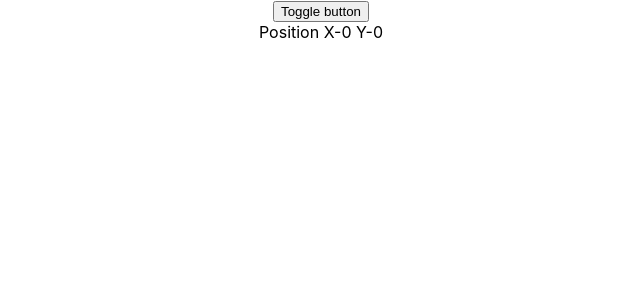
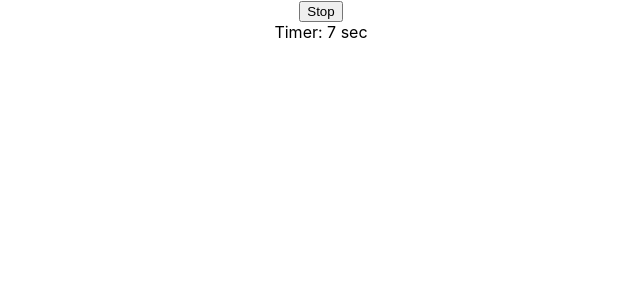
Before and after one commit to pdayanand03/react-hooks, a React (Create React App) app: page / in a window 1280 px wide. Shown: the top 300 px of the page, without its empty margins (319-959 px from the left). Built offline with nearby package versions, Linux system fonts and the light colour scheme.

Commit message:
The setInterval used and handled with cleanUp function

```diff
--- a/src/App.js
+++ b/src/App.js
@@ -5,6 +5,7 @@ import HookCounterFour from './components/HookCounterFour';
 import HookCounterThree from './components/HookCounterThree';
 import HookCounterTwo from './components/HookCounterTwo';
 import HookUseEffect from './components/HookUseEffect';
+import IntervalHandlerComponent from './components/IntervalHandlerComponent';
 import MouseComponent from './components/MouseComponent';
 
 function App() {
@@ -16,7 +17,8 @@ function App() {
      {/* <HookCounterThree/> */}
      {/* <HookCounterFour/> */}
      {/* <HookUseEffect/> */}
-     <MouseComponent/>
+     {/* <MouseComponent/> */}
+     <IntervalHandlerComponent/>
     </div>
   );
 }
--- /dev/null
+++ b/src/components/IntervalCounter.js
@@ -0,0 +1,20 @@
+import React, { useEffect, useState } from "react";
+
+const IntervalCounter = () =>{
+    const [counter, setCounter] = useState(0);
+    useEffect(()=>{
+        console.log("Interval Mounted")
+        const interval = setInterval(()=>{
+            setCounter(prevCount=>prevCount+1)
+        },1000)
+
+        return (()=>{
+            console.log("Interval Unmounted")
+            clearInterval(interval)
+        })
+    },[])
+    return(
+        <div>Timer: {counter} sec</div>
+    )
+}
+export default IntervalCounter
--- /dev/null
+++ b/src/components/IntervalHandlerComponent.js
@@ -0,0 +1,13 @@
+import React, { useState } from "react";
+import IntervalCounter from "./IntervalCounter";
+
+const IntervalHandlerComponent = () =>{
+    const [state, setState] = useState(true)
+    return(
+        <div>
+            <button onClick={()=>setState(!state)}>Stop</button>
+            {state?<IntervalCounter/>:<div>Timer: 00 sec</div>}
+        </div>
+    )
+}
+export default IntervalHandlerComponent;
```
